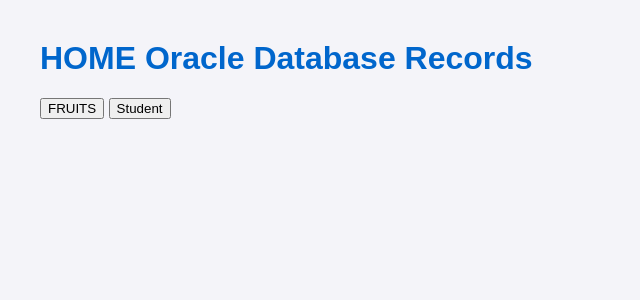
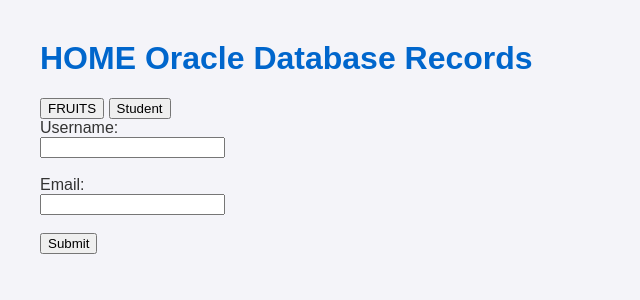
Before and after one commit to Hein333/serveranddatabasetest, a Flask app: page / in a window 1280 px wide. Shown: the top 300 px of the page, without its empty margins (0-640 px from the left). Run offline with Flask 3, Linux system fonts and the light colour scheme; data that the repository does not hold is empty.

Commit message:
Update home.html

```diff
--- a/templates/home.html
+++ b/templates/home.html
@@ -18,5 +18,17 @@
 
    <a href="https://serveranddatabasetest.onrender.com/FRUITS"><button>FRUITS</button></a>
     <a href="https://serveranddatabasetest.onrender.com/student"><button>Student</button></a>
+    <form action="/submit" method="POST">
+        <!-- Input field for Username -->
+        <label for="username">Username:</label><br>
+        <input type="text" id="username" name="username" required><br><br>
+
+        <!-- Input field for Email -->
+        <label for="email">Email:</label><br>
+        <input type="email" id="email" name="email" required><br><br>
+
+        <!-- Submit Button -->
+        <button type="submit">Submit</button>
+    </form>
 </body>
 </html>
```
